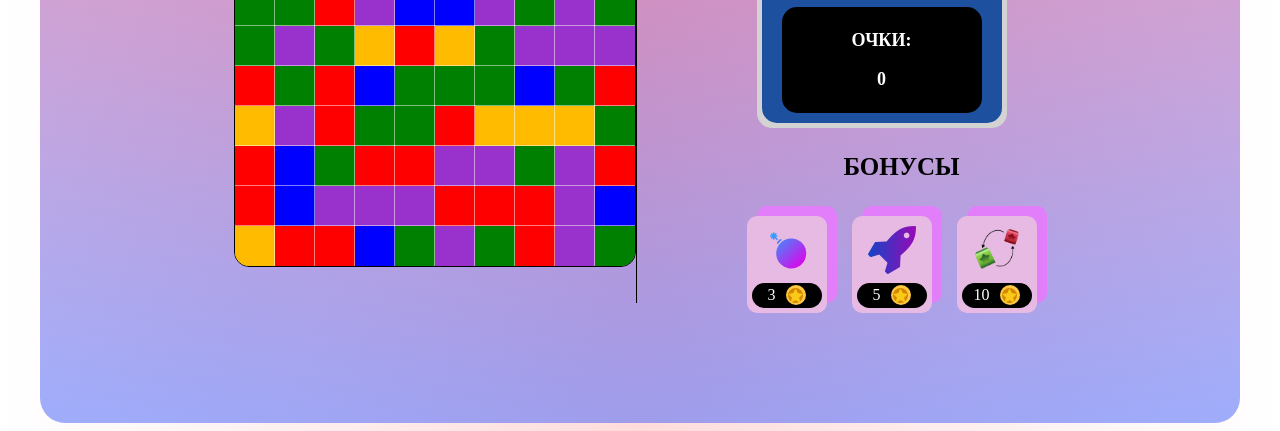
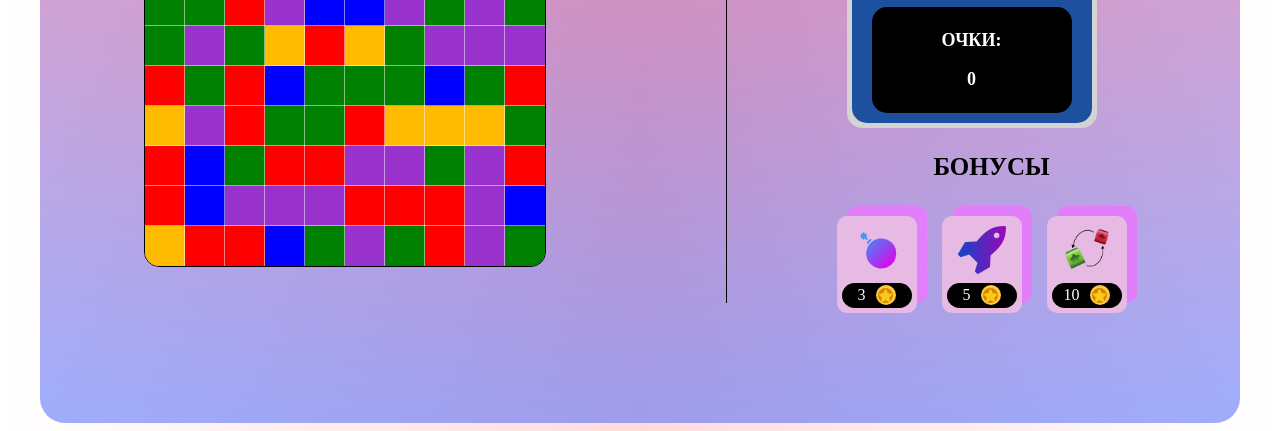
Before and after one commit to Ashot-Atoyan-Babken/game, a plain HTML site: page index.html in a window 1280 px wide. Shown: the part 421-852 px from the top of the page. Drawn offline with Linux system fonts and the light colour scheme.

Commit message:
Update style.css

```diff
--- a/css/style.css
+++ b/css/style.css
@@ -166,7 +166,7 @@ h3 {
 .right_score_unit {
    border-left: 1px solid #000;
    padding-left: 10%;
-/*    margin-left: 15%; */
+   margin-left: 15%;
 }
 
 canvas {
```
